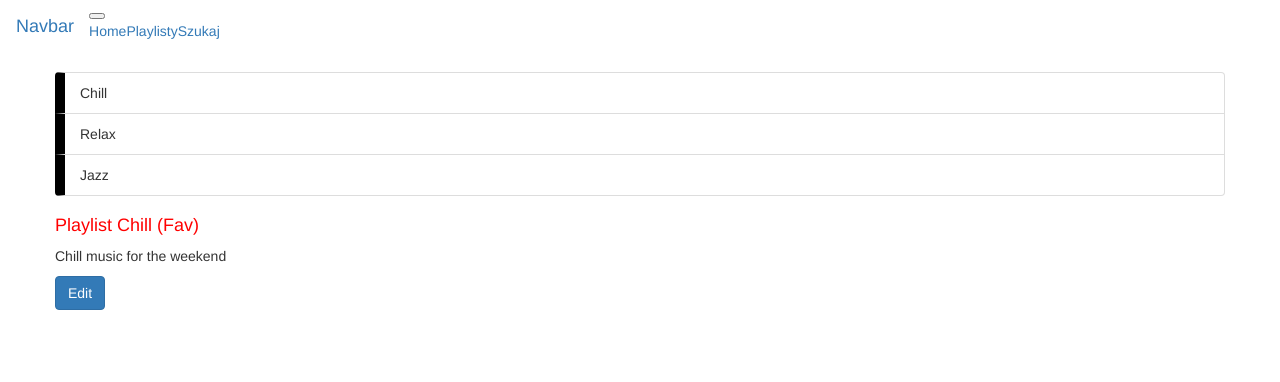
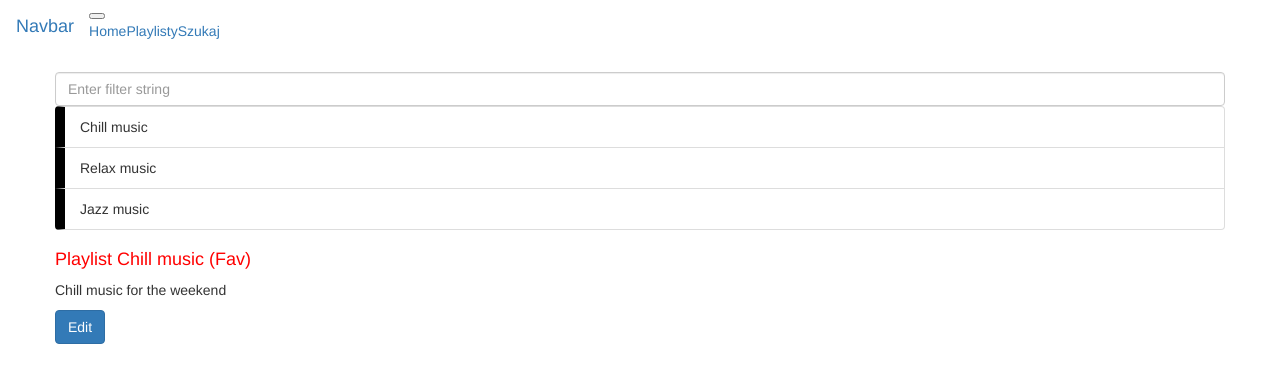
Before and after one commit to j-bogacz/AngularTraining, an Angular app in the folder spot/: page /playlist/1 in a window 1280 px wide. Shown: the top 382 px of the page. Built offline with nearby package versions, Linux system fonts and the light colour scheme; sample sign-in values are in the browser's storage.

Commit message:
custom pipe

```diff
--- a/spot/src/app/app.module.ts
+++ b/spot/src/app/app.module.ts
@@ -16,6 +16,7 @@ import { PlaylistsWrapperComponent } from './playlists-wrapper/playlists-wrapper
 import { HomeComponent } from './home/home.component';
 import { ErrorComponent } from './error/error.component';
 import {PlaylistsService} from "./playlists.service";
+import { FilterPipe } from './shared/filter.pipe';
 
 const routes: Routes = [
   {path: 'search', component: SearchWrapperComponent},
@@ -34,7 +35,8 @@ const routes: Routes = [
     HighlightDirective,
     PlaylistsWrapperComponent,
     HomeComponent,
-    ErrorComponent
+    ErrorComponent,
+    FilterPipe
   ],
   imports: [
     BrowserModule,
--- a/spot/src/app/detail-playlist/detail-playlist.component.ts
+++ b/spot/src/app/detail-playlist/detail-playlist.component.ts
@@ -14,6 +14,8 @@ export class DetailPlaylistComponent implements OnInit {
   playlist: Playlist = null;
   idPlaylist: number = 0;
   editMode: boolean = false;
+  testDate = new Date();
+
 
   constructor(private activatedRoute: ActivatedRoute, private playlistsService: PlaylistsService) {
     console.log('Starting DetailPlaylistComponent');
--- a/spot/src/app/list-playlists/list-playlists.component.html
+++ b/spot/src/app/list-playlists/list-playlists.component.html
@@ -1,7 +1,15 @@
+<input
+  type="text"
+  class="form-control"
+  id="filterString"
+  placeholder="Enter filter string"
+  [(ngModel)]="filterString"
+>
+
 <ul class="list-group">
   <li
     class="list-group-item"
-    *ngFor="let playlist of listPlaylists"
+    *ngFor="let playlist of listPlaylists | filter:filterString:'name'"
     routerLink="/playlist/{{playlist.id}}"
     [class.active]="selectedPlaylist == playlist"
     [mkHighlight]="playlist.color"
--- a/spot/src/app/playlists.service.ts
+++ b/spot/src/app/playlists.service.ts
@@ -28,9 +28,9 @@ export class PlaylistsService {
   }
 
   listPlaylists: Playlist[] = [
-    {id: 1, name: 'Chill', description: 'Chill music for the weekend', favourite: true, color: '#ff0000'},
-    {id: 2, name: 'Relax', description: 'Relax music for the weekend', favourite: false, color: '#00ff00'},
-    {id: 3, name: 'Jazz', description: 'Jazz music for the weekend', favourite: false, color: '#0000ff'}
+    {id: 1, name: 'Chill music', description: 'Chill music for the weekend', favourite: true, color: '#ff0000'},
+    {id: 2, name: 'Relax music', description: 'Relax music for the weekend', favourite: false, color: '#00ff00'},
+    {id: 3, name: 'Jazz music', description: 'Jazz music for the weekend', favourite: false, color: '#0000ff'}
   ];
 
   getPlaylists() {
--- a/spot/src/app/search/search-wrapper/search-wrapper.component.html
+++ b/spot/src/app/search/search-wrapper/search-wrapper.component.html
@@ -13,7 +13,7 @@
 
   <div class="row">
     <mk-grid-albums
-      [albums]="albums"
+      [albums]="$albums | async"
     ></mk-grid-albums>
   </div>
 </div>
--- a/spot/src/app/search/search-wrapper/search-wrapper.component.ts
+++ b/spot/src/app/search/search-wrapper/search-wrapper.component.ts
@@ -1,6 +1,7 @@
-import {Component, Input, OnInit, ViewEncapsulation} from '@angular/core';
+import {Component, EventEmitter, Input, OnInit, ViewEncapsulation} from '@angular/core';
 import {SpotifyService} from '../spotify.service';
 import {Album} from '../interfaces';
+import {Observable} from "rxjs/Observable";
 
 @Component({
   selector: 'mk-search-wrapper',
@@ -10,6 +11,7 @@ import {Album} from '../interfaces';
 })
 export class SearchWrapperComponent implements OnInit {
   albums: Album[];
+  $albums: Observable<Album[]>;
   // albums: any;
 
   @Input() query: string;
@@ -22,8 +24,9 @@ export class SearchWrapperComponent implements OnInit {
   }
 
   search(query: string = 'ACDC') {
-    console.log(query);
-    this.spotify.getAlbums(query).subscribe(albums => this.albums = albums);
+    console.log('Search for ', query);
+    // this.spotify.getAlbums(query).subscribe(albums => this.albums = albums);
+    this.$albums = this.spotify.getAlbums(query);
   }
 
 
--- /dev/null
+++ b/spot/src/app/shared/filter.pipe.ts
@@ -0,0 +1,16 @@
+import {Pipe, PipeTransform} from '@angular/core';
+import {Playlist} from "../playlist";
+
+@Pipe({
+  name: 'filter'
+})
+export class FilterPipe implements PipeTransform {
+
+  transform(value: Playlist[], filterString: string = '', propertyName: string): any {
+    return value.filter(v => {
+      console.log(v[propertyName], filterString, v[propertyName].includes(filterString));
+      return v[propertyName].includes(filterString);
+    });
+  }
+
+}
```
Also changed, not shown: spot/src/app/playlists-wrapper/playlists-wrapper.component.html (line endings or trailing spaces).
